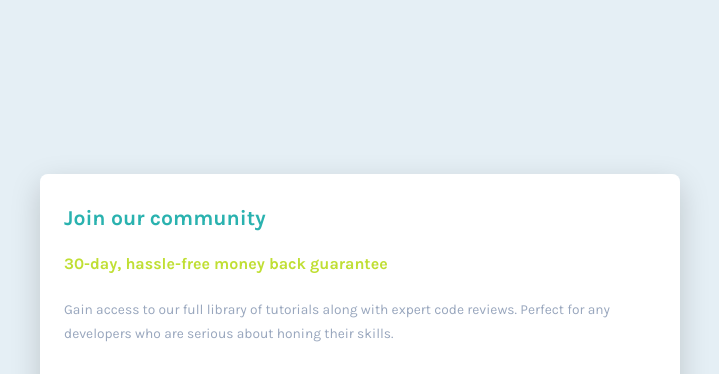
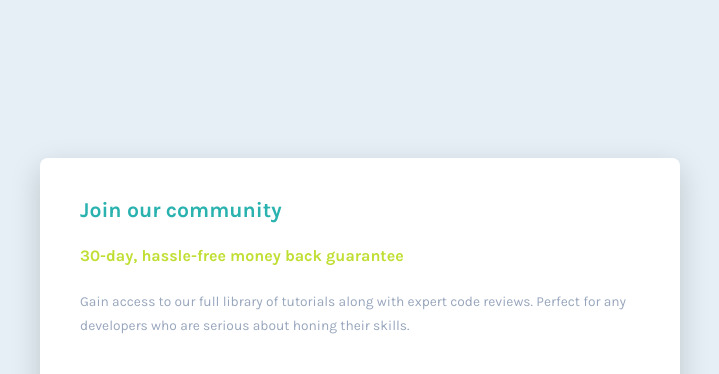
Before and after one commit to nmnjnklc/single-price-grid-component, a plain HTML site: page index.html in a window 1536 px wide. Shown: the top 374 px of the page, without its empty margins (408-1127 px from the left). Drawn offline with Linux system fonts and the light colour scheme.

Commit message:
fixed section padding on desktop view

```diff
--- a/style.css
+++ b/style.css
@@ -124,6 +124,9 @@ section.why-us ul{
     body{
         padding: 10rem 25rem;
     }
+    section {
+        padding: 2.5rem;
+    }
     .section-wrapper {
         flex-direction: row;
     }
```
